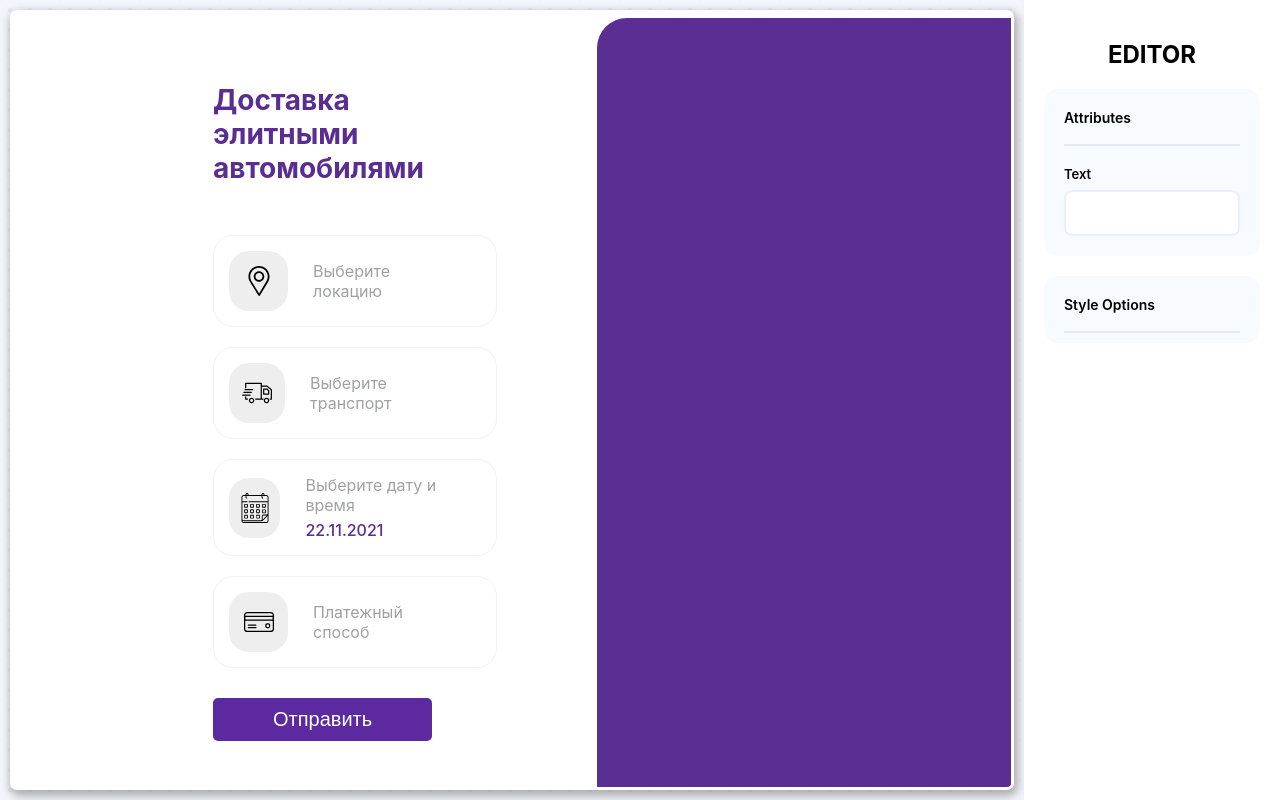
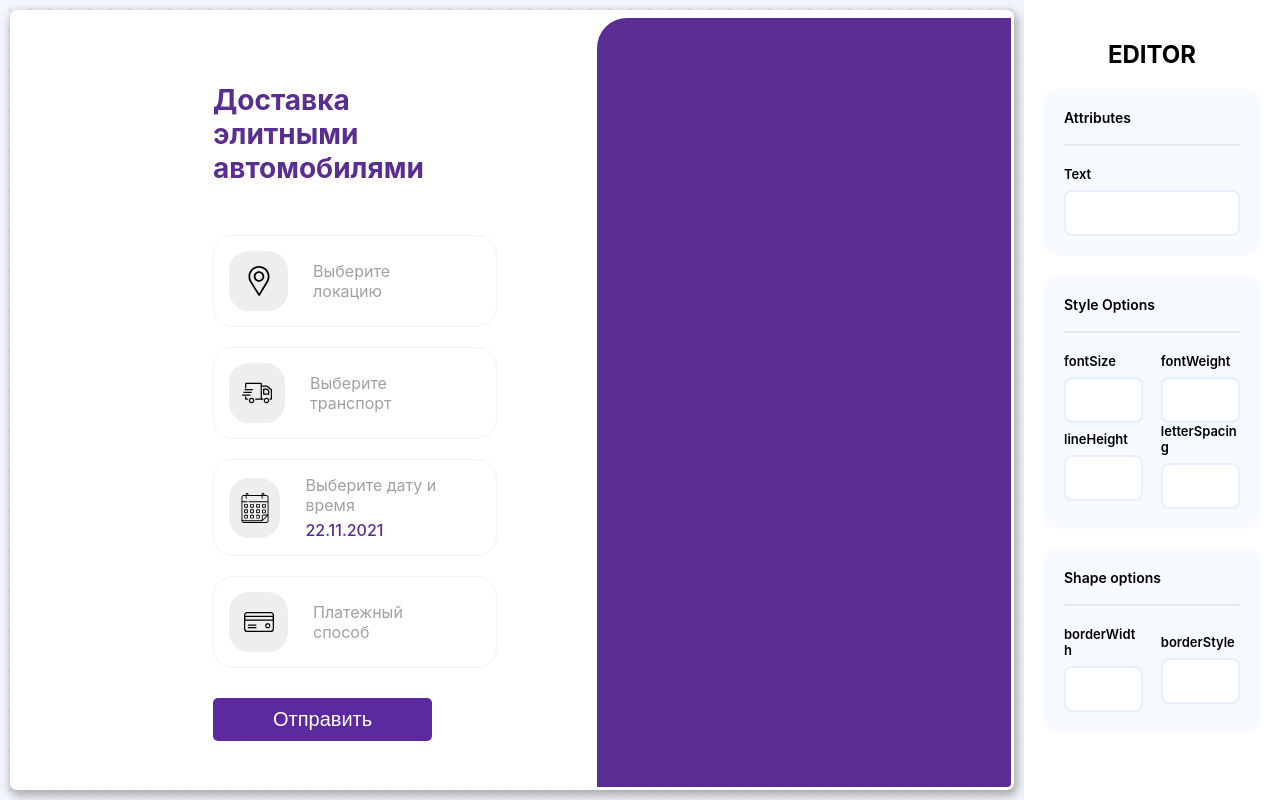
Before and after one commit to IgorJin/one-vision, a React (Create React App) app: page / in a window 1280 px wide. Built offline with nearby package versions, Linux system fonts and the light colour scheme.

Commit message:
add shapes

```diff
--- a/src/ov-extension/app/editor-mode/editor-panel/style-manager/options/attributes.tsx
+++ b/src/ov-extension/app/editor-mode/editor-panel/style-manager/options/attributes.tsx
@@ -9,9 +9,10 @@ const AttributesOptions = () => {
   const { elementInformation, elementRef, styleManagerFormRef } = useContext(EditorContext);
 
   const [visibility, setVisibility] = useState(true)
-  const [styleVisibility, setStyleVisibility] = useState(false)
+  const [styleVisibility, setStyleVisibility] = useState(true)
+  const [shapeVisibility, setShapeVisibility] = useState(true)
 
-
+  // windows data
   const styles = ['fontSize', 'fontWeight', 'lineHeight', 'letterSpacing'] as const
   type stylesType = typeof styles[number]
   type stylesReducer = {
@@ -28,13 +29,24 @@ const AttributesOptions = () => {
   const initilAttributesState = attributes.reduce((acc, attribute) => ({ ...acc, [attribute]: ''}), {} as attributesReducer)
   const [attributesState, setAttributesState] = useState(initilAttributesState)
 
-  const handleChange = (type: 'attribute' | 'style') => (e: any) => {
+  const shapes = ['borderWidth', 'borderStyle'] as const
+  type shapesType = typeof shapes[number]
+  type shapesReducer = {
+    [Property in shapesType]: string;
+  }
+  const initialShapesState = shapes.reduce((acc, shape) => ({ ...acc, [shape]: ''}), {} as shapesReducer)
+  console.log("🚀 ~ file: attributes.tsx ~ line 38 ~ AttributesOptions ~ initialShapesState", initialShapesState)
+  const [shapesState, setShapesState] = useState(initialShapesState)
+  console.log("🚀 ~ file: attributes.tsx ~ line 39 ~ AttributesOptions ~ shapesState", shapesState)
+
+  // functions
+  const handleChange = (type: 'attribute' | 'style' | 'shape') => (e: any) => {
     const { name, value } = e.target
 
     if (type === 'attribute') setAttributesState({ ...attributesState, [name]: value })
     if (type === 'style') setStylesState({ ...stylesState, [name]: value })
+    if (type === 'shape') setShapesState({ ...shapesState, [name]: value })
   }
-
 
   const changeElementAttribute = (e: any) => {
     const { name }:{ name : attributesType } = e.target
@@ -56,6 +68,16 @@ const AttributesOptions = () => {
     }
   }
 
+  const changeElementShape = (e: any) => {
+    const { name }: { name : shapesType } = e.target
+    console.log(name, shapesState[name])
+
+    if (!elementRef.current) return false
+
+    if (name in stylesState) {
+      elementRef.current.style[name] = shapesState[name]
+    }
+  }
 
   // IN DA FUTURE
   //  start
@@ -73,6 +95,7 @@ const AttributesOptions = () => {
 
   const onAttributeChange = handleChange('attribute')
   const onStyleChange = handleChange('style')
+  const onShapeChange = handleChange('shape')
 
   console.log('rebuild')
 
@@ -115,8 +138,14 @@ const AttributesOptions = () => {
     for (const attribute of attributes) {}
 
     for (const style of styles) {
-      setStylesState({ ...stylesState, [style]: `${parseFloat(elementInformation.styles.getPropertyValue(camelToKebab(style)))}` })
+      setStylesState(prevState => ({ ...prevState, [style]: `${parseFloat(elementInformation.styles.getPropertyValue(camelToKebab(style)))}` }))
     }
+
+    for (const shape of shapes) {
+      console.log(shape, `${elementInformation.styles.getPropertyValue(camelToKebab(shape))}`);
+      setShapesState(prevState => ({ ...prevState, [shape]: `${(elementInformation.styles.getPropertyValue(camelToKebab(shape)))}` }))
+    }
+
   }, [elementInformation])
 
   return (
@@ -135,8 +164,11 @@ const AttributesOptions = () => {
           <Input label="lineHeight" id="lineHeight" handleChange={onStyleChange} onBlur={changeElementStyle} value={stylesState.lineHeight}/>
           <Input label="letterSpacing" id="letterSpacing" handleChange={onStyleChange} onBlur={changeElementStyle} value={stylesState.letterSpacing}/>
         </ElementsSet>
+      </Option>
+      <Option title="Shape options" visibility={shapeVisibility} setVisibility={setShapeVisibility}>
         <ElementsSet size={2}>
-
+          <Input label="borderWidth" id="borderWidth" handleChange={onShapeChange} onBlur={changeElementShape} value={shapesState.borderWidth}/>
+          <Input label="borderStyle" id="borderStyle" handleChange={onShapeChange} onBlur={changeElementShape} value={shapesState.borderStyle}/>
         </ElementsSet>
       </Option>
       {/* SHAPE */}
```
